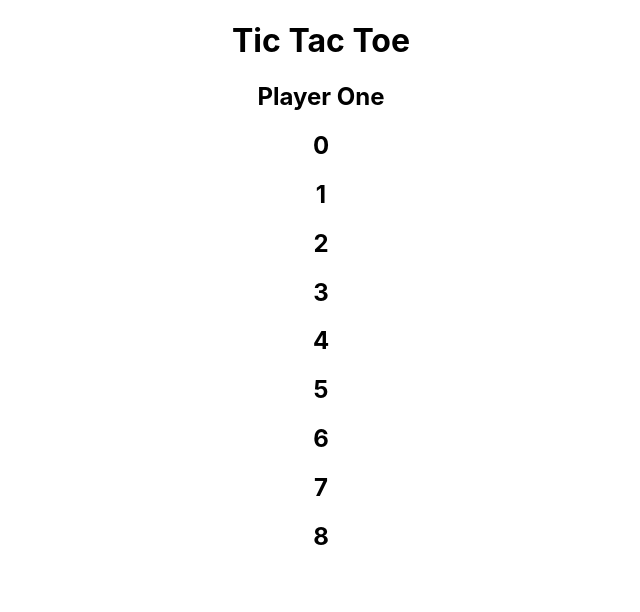
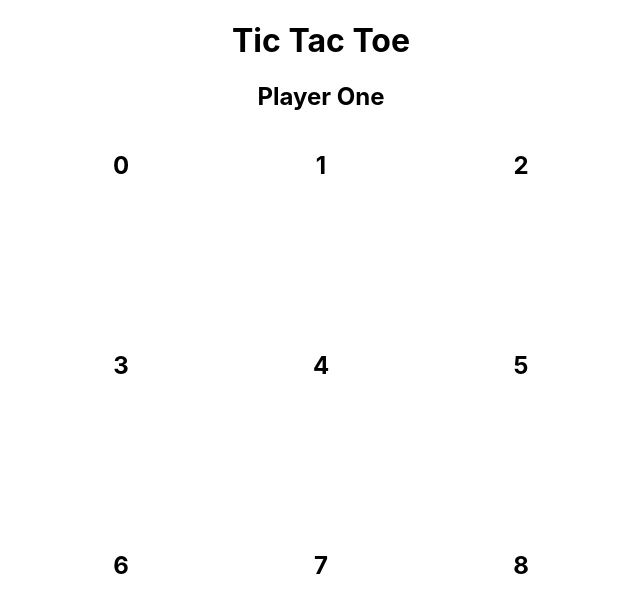
Before and after one commit to Mob-Project-Joyce-Ben-Arvin/React-tic-tac-toe, a React (Create React App) app: page / in a window 1280 px wide. Shown: the top 612 px of the page, without its empty margins (319-959 px from the left). Built offline with nearby package versions, Linux system fonts and the light colour scheme.

Commit message:
begin day two

```diff
--- a/src/App.css
+++ b/src/App.css
@@ -20,3 +20,14 @@
 .App-link {
   color: #09d3ac;
 }
+
+.grid {
+  display: grid;
+  grid-template-rows: 200px 200px 200px;
+  grid-template-columns: 200px 200px 200px;
+}
+
+.game_container {
+  display: flex;
+  justify-content:center;
+}
--- a/src/Board.js
+++ b/src/Board.js
@@ -16,8 +16,7 @@ function Board() {
     const hasWon = (playerTurn, index) => !!winConditions.filter(wincondition => wincondition.every(winNum => [...playerTurn, index].includes(winNum))).length
 
     const gameLogic = index => {
-        let winnerFound = hasWon(player ? p1Moves : p2Moves, index)
-        console.log(winnerFound)
+        const winnerFound = hasWon(player ? p1Moves : p2Moves, index)
         player ? setP1([...p1Moves,index]) : setP2([...p2Moves,index])
 
         if(winnerFound){
@@ -36,10 +35,14 @@ function Board() {
 
 
     return (
-        <div className="App">
-            <h2>{player ? "Player One" : "Player Two"}{boardWinnerFound ? "  WON!!!!!" : ''}</h2>
-            {board.map(generateTile)}
-        </div>
+        <>
+            <h2>{player ? "Player One" : "Player Two"}{boardWinnerFound ? "  WON!!!!!" : ''} </h2>
+            <div className="game_container">
+                <div className="grid">
+                    {board.map(generateTile)}
+                </div>
+            </div>
+        </>
     );
 }
 
--- a/src/Tile.js
+++ b/src/Tile.js
@@ -15,9 +15,9 @@ function Tile(props) {
     }
 
     return (
-        <>
+        <div>
             <h2 onClick={onClick}>{tile}</h2>
-        </>
+        </div>
     );
 }
 
```
